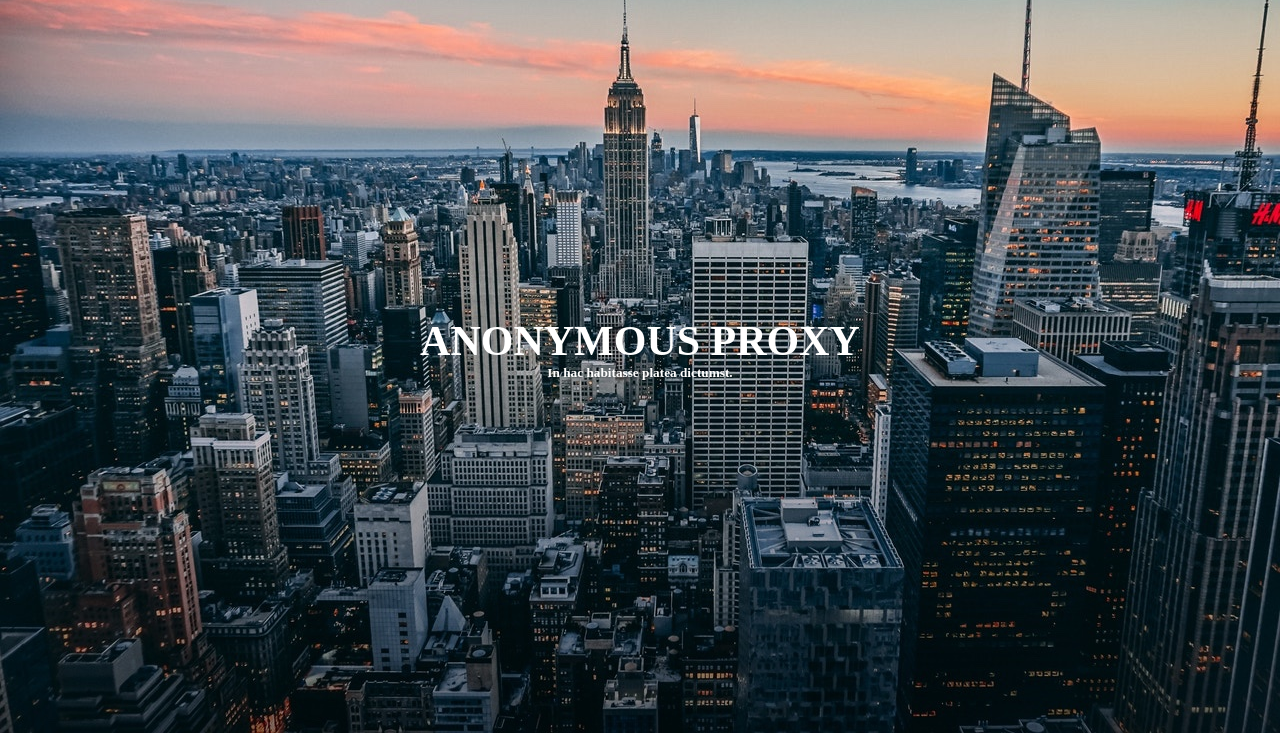
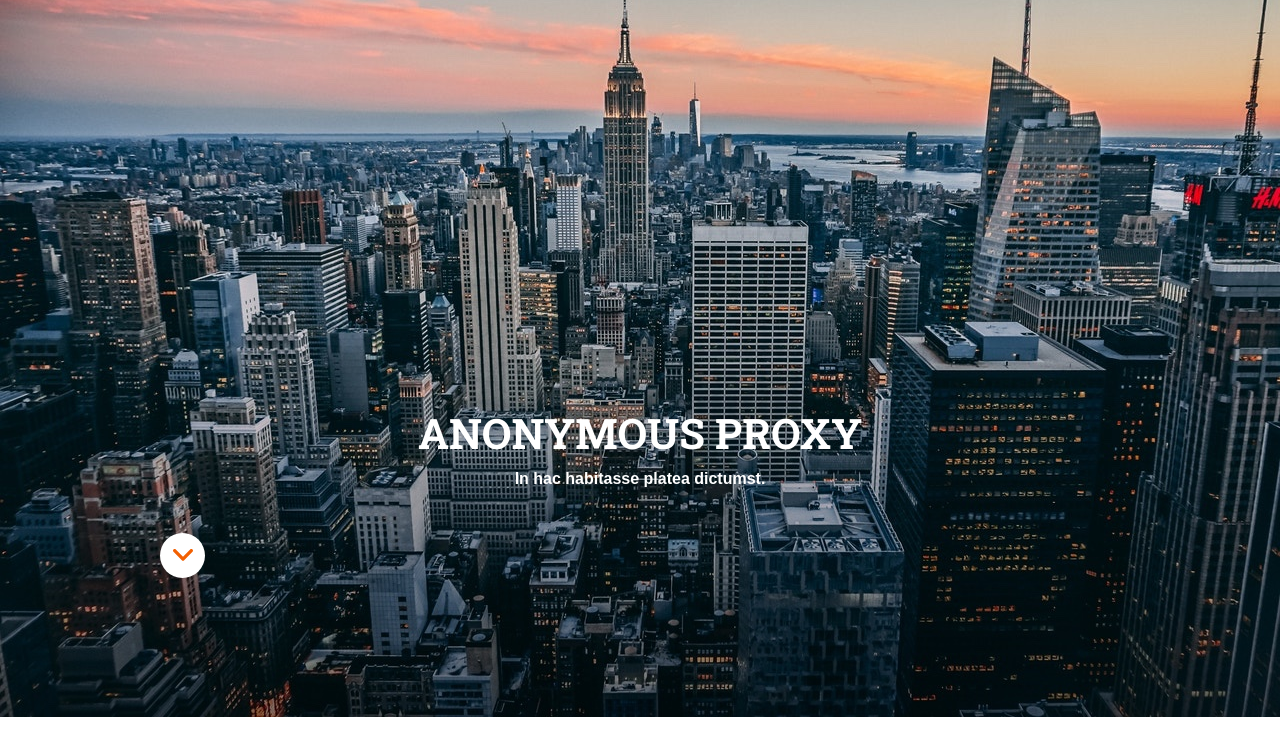
Before and after one commit to PaulaPSoto/modulo-1-evaluacion-final-PaulaPSoto, a website: page src/html/index.html in a window 1280 px wide. Shown: the part 51-800 px from the top of the page. Drawn offline with nearby package versions, Linux system fonts and the light colour scheme; files that its build step writes are made by us from their sources; files whose address does not match are found by name.

Commit message:
Minor changes and arrow icon

```diff
--- a/src/html/index.html
+++ b/src/html/index.html
@@ -4,7 +4,9 @@
     <meta charset="UTF-8" />
     <meta name="viewport" content="width=device-width, initial-scale=1" />
     <title>Evaluación final Módulo 1 PaulaPSoto</title>
+    <link rel="preconnect" href="https://fonts.gstatic.com">
     <link href="https://fonts.googleapis.com/css?family=Roboto&display=swap" rel="stylesheet" />
+    <link href="https://fonts.googleapis.com/css2?family=Roboto+Slab:wght@400;500;700&display=swap" rel="stylesheet">
     <link rel="stylesheet" href="./assets/css/main.css" />
     <link rel="icon" href="./assets/images/favicon.png" />
   </head>
@@ -13,13 +15,16 @@
     <div class="page">
      <header class="headerbackground" >
        <div class="container_1">
-        <div class="logo">
+        <div class="container_1--logo">
           <a href="https://adalab.es/" target="_blank"><img class="header_logo" src="./assets/images/ico-menu.svg" alt="Burguer button"></a>
         </div>
        <div>
-         <h1 class="text">Anonymous proxy </h1>
-          <h5 class="text2">In hac habitasse platea dictumst.</h5>
+         <h1 class="h1-text">Anonymous proxy </h1>
+          <h5 class="h5-text">In hac habitasse platea dictumst.</h5>
        </div>
+        <div class="container_1--img">
+          <img class="container_1--imgarrow" src="./assets/images/ico-scroll-down.svg" alt="ico-scroll-down">
+        </div>
       </div>
     </header>
     ---
--- a/src/js/main.js
+++ /dev/null
@@ -1,3 +0,0 @@
-'use strict';
-
-console.log('>> Ready :)');
--- a/src/scss/main.scss
+++ b/src/scss/main.scss
@@ -6,7 +6,7 @@
 }
 .headerbackground {
     background-image: url("../images/cover.jpg");
-    background-position: center;
+    background-position: top;
     background-repeat: no-repeat;
 }
 .container_1 {
@@ -16,16 +16,16 @@
     height: 100vh;
     display: flex;
     flex-direction: column;
+    // flex-wrap: wrap;
     justify-content: center;
 }
 .container {
     margin: 0 15px;
     background-color: blue;
 }
-.logo {
+.container_1--logo {
     position: fixed;
     top: 0;
-
     width: 44px;
     height: 44px;
     background-color:#0271bc;
@@ -36,13 +36,36 @@
     margin-top: 15px;
     margin-left: 14px;
 }
-.text {
+.h1-text {
+    font-family: 'Roboto Slab',sans-serif;
     color:#ffffff;
     font-size: 42px;
+    font-weight: bold;
     text-transform:uppercase;
     text-align: center;
+    margin-left: 15px;
+    margin-right: 15px;
+    margin-bottom: 10px;
+    margin-top: 284px;
+    // line-height: 55px;
 }
-.text2 {
+.h5-text {
+    font-family:'Roboto-Regular', sans-serif;
     color:#ffffff;
+    font-size: 16px;
     text-align: center;
+    margin-bottom: 45px;
+
 }
+.container_1--img {
+    width: 45px;
+    height: 45px;
+    display: flex;
+    justify-content: center;
+    align-items: center;
+    background-color:#ffffff;
+    border-radius: 50%;
+    margin-left: 160px;
+    margin-bottom: 53p;
+
+}
```
